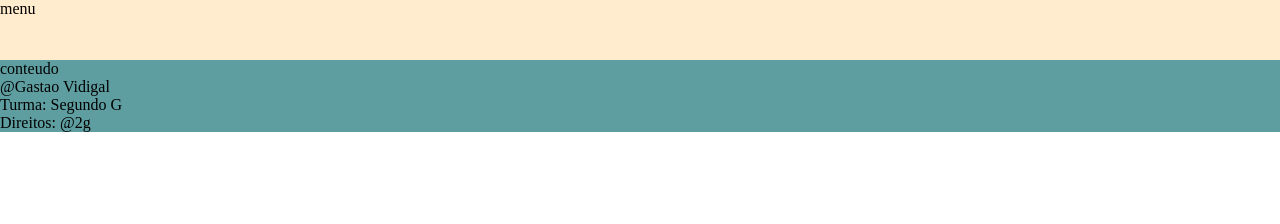
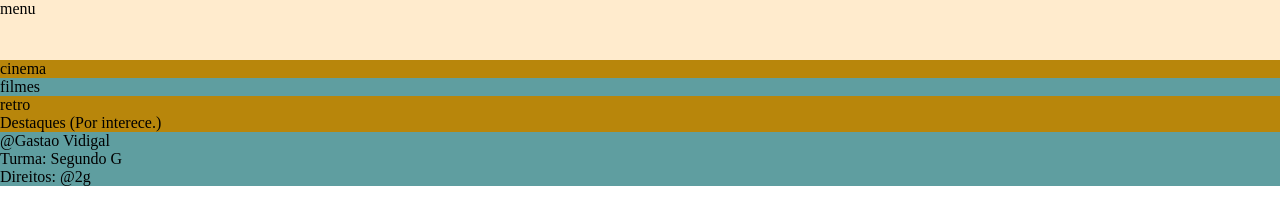
Before and after one commit to lucas0520/2g2t, a plain HTML site: page index.html in a window 1280 px wide. Drawn offline with Linux system fonts and the light colour scheme.

Commit message:
Add files via upload

```diff
--- a/index.html
+++ b/index.html
@@ -12,7 +12,18 @@
         menu
     </header>
     <section class="conteudo">
-        conteudo
+       <div class="info-cinema">
+        cinema
+       </div>
+       <div class="info-filmes">
+         filmes
+       </div>
+       <div class="info-retro">
+        retro
+       </div>
+       <div class="info-destaques">
+        Destaques (Por interece.)
+       </div>
     </section>
     <footer class="rodape">
         @Gastao Vidigal <br>
--- a/mob.css
+++ b/mob.css
@@ -18,3 +18,23 @@
     background-color: cadetblue;
     width: 100%;
 }
+
+.info-cinema{
+    width: 100%;
+    background-color: darkgoldenrod;
+}
+
+.info-filme{
+    width: 100%;
+    background-color: darkgoldenrod;
+}
+
+.info-retro{
+    width: 100%;
+    background-color: darkgoldenrod;
+}
+
+.info-destaques{
+    width: 100%;
+    background-color: darkgoldenrod;
+}
```
